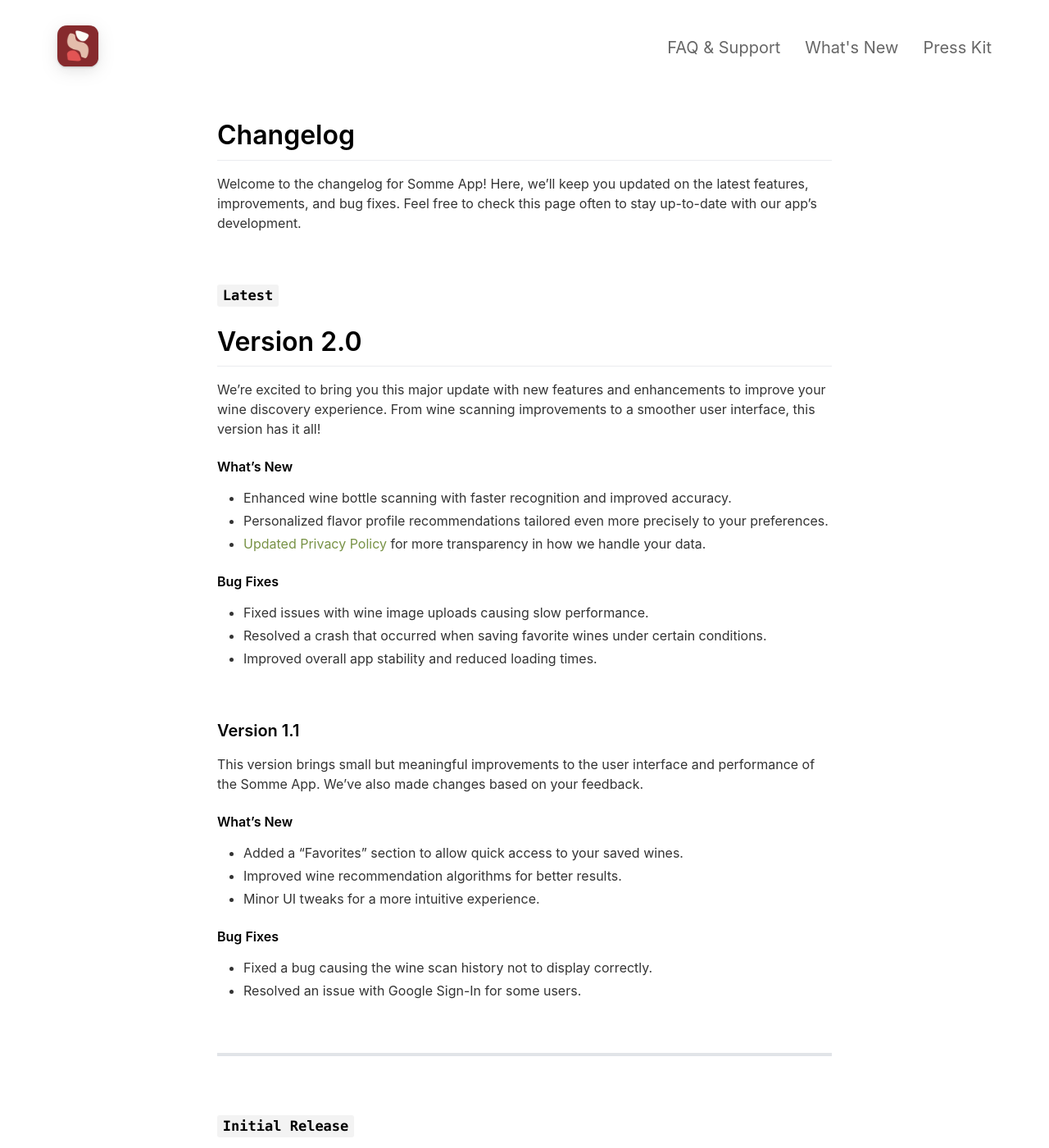
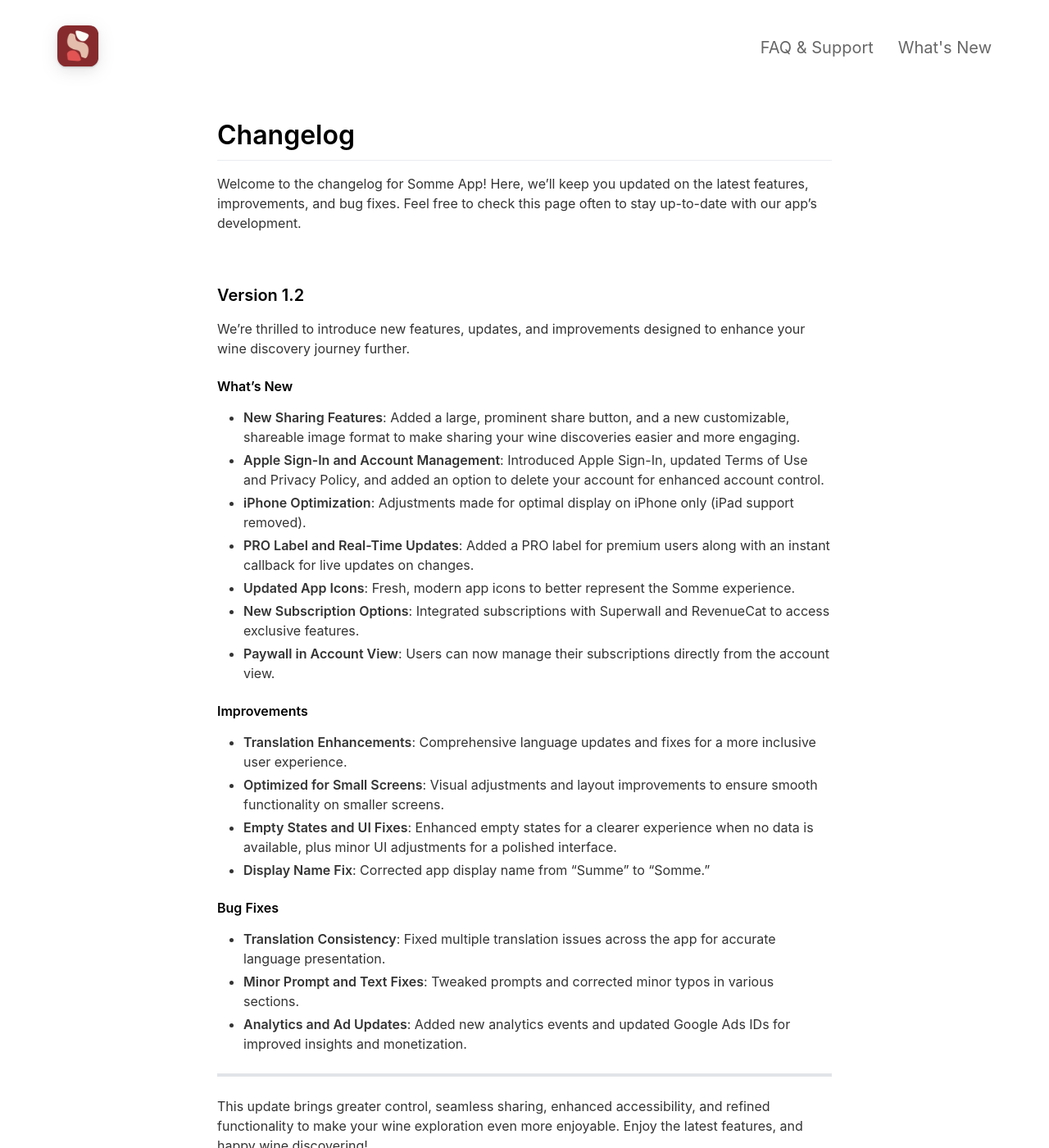
Before and after one commit to ascanio/Somme, a Jekyll site: the page built from _pages/changelog.md, in a window 1280 px wide and 1400 px high. Shown: the whole window at 82% size. Built offline with Jekyll 4.4.1, drawn with Linux system fonts in a browser that asks for light colours; nearby versions of some CDN libraries; some of the changed text lies outside the part shown.

Commit message:
changelog

```diff
--- a/_includes/footer.html
+++ b/_includes/footer.html
@@ -64,8 +64,5 @@
 		{% for page in sorted_pages %}
 			<a href="{{ page.url | relative_url }}" target="_self">{{ page.title }}</a>
 		{% endfor %}
-		{% if site.presskit_download_link %}
-			<a href="{{ site.presskit_download_link }}">Press Kit</a>
-		{% endif %}
 	</div>
 </footer>
--- a/_includes/header.html
+++ b/_includes/header.html
@@ -25,9 +25,6 @@
 				<li><a href="{{ page.url | relative_url }}" target="_self">{{ page.title }}</a></li>
 				{% endif %}
 			{% endfor %}
-			{% if site.presskit_download_link %}
-				<li><a href="{{ site.presskit_download_link }}">Press Kit</a></li>
-			{% endif %}
 		</ul>
 	</nav>
 </header>
--- a/_pages/changelog.md
+++ b/_pages/changelog.md
@@ -10,8 +10,40 @@
 
 <br>
 
+### **Version 1.2**
+We’re thrilled to introduce new features, updates, and improvements designed to enhance your wine discovery journey further.
+
+#### What's New
+- **New Sharing Features**: Added a large, prominent share button, and a new customizable, shareable image format to make sharing your wine discoveries easier and more engaging.
+- **Apple Sign-In and Account Management**: Introduced Apple Sign-In, updated Terms of Use and Privacy Policy, and added an option to delete your account for enhanced account control.
+- **iPhone Optimization**: Adjustments made for optimal display on iPhone only (iPad support removed).
+- **PRO Label and Real-Time Updates**: Added a PRO label for premium users along with an instant callback for live updates on changes.
+- **Updated App Icons**: Fresh, modern app icons to better represent the Somme experience.
+- **New Subscription Options**: Integrated subscriptions with Superwall and RevenueCat to access exclusive features.
+- **Paywall in Account View**: Users can now manage their subscriptions directly from the account view.
+
+#### Improvements
+- **Translation Enhancements**: Comprehensive language updates and fixes for a more inclusive user experience.
+- **Optimized for Small Screens**: Visual adjustments and layout improvements to ensure smooth functionality on smaller screens.
+- **Empty States and UI Fixes**: Enhanced empty states for a clearer experience when no data is available, plus minor UI adjustments for a polished interface.
+- **Display Name Fix**: Corrected app display name from “Summe” to “Somme.”
+
+#### Bug Fixes
+- **Translation Consistency**: Fixed multiple translation issues across the app for accurate language presentation.
+- **Minor Prompt and Text Fixes**: Tweaked prompts and corrected minor typos in various sections.
+- **Analytics and Ad Updates**: Added new analytics events and updated Google Ads IDs for improved insights and monetization.
+
+---
+
+This update brings greater control, seamless sharing, enhanced accessibility, and refined functionality to make your wine exploration even more enjoyable. Enjoy the latest features, and happy wine discovering!
+
+<br>
+
+________
+<br>
+
 ### `Latest`
-# **Version 2.0**
+# **Version 1.1.1**
 We’re excited to bring you this major update with new features and enhancements to improve your wine discovery experience. From wine scanning improvements to a smoother user interface, this version has it all!
 
 #### What's New
```
